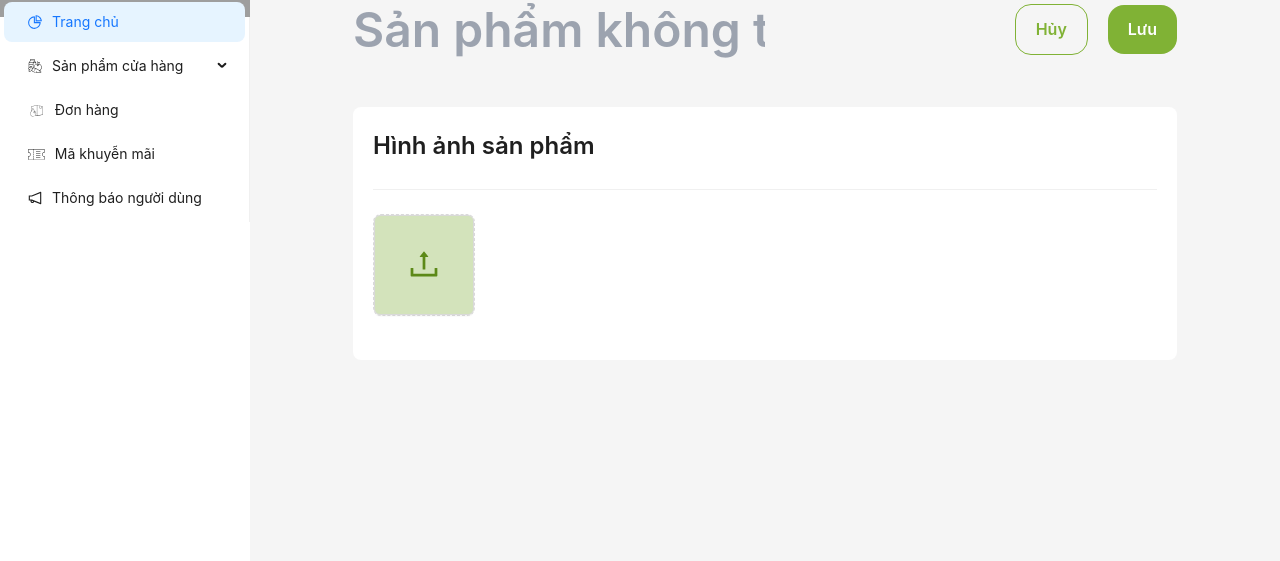
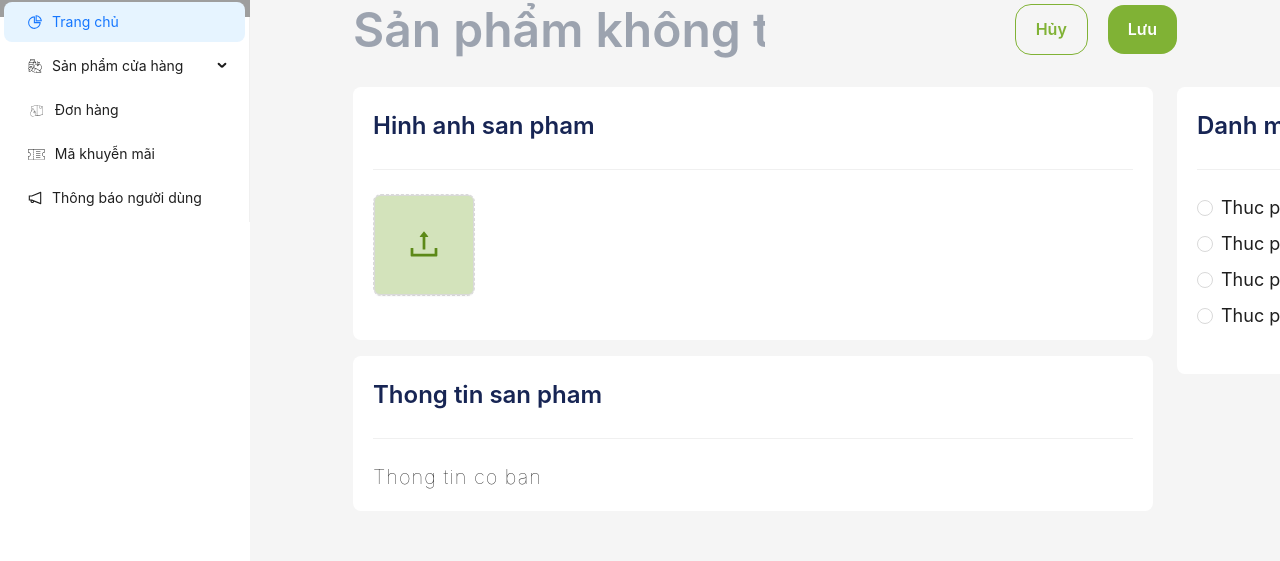
Before and after one commit to hiepfre3101/frontend_market, a React (Vite) app: page /manage/add-product in a window 1280 px wide. Shown: the part 152-713 px from the top of the page. Built offline with nearby package versions, Linux system fonts and the light colour scheme; grey boxes are pictures that could not be loaded.

Commit message:
ui add product #2

```diff
--- a/package.json
+++ b/package.json
@@ -13,6 +13,7 @@
     "@ant-design/icons": "^5.2.6",
     "@reduxjs/toolkit": "^1.9.5",
     "antd": "^5.9.0",
+    "axios": "^1.5.0",
     "react": "^18.2.0",
     "react-dom": "^18.2.0",
     "react-helmet": "^6.1.0",
--- a/src/pages/AdminPages/Product/AddProduct.tsx
+++ b/src/pages/AdminPages/Product/AddProduct.tsx
@@ -1,19 +1,40 @@
-import { Divider, Form } from 'antd';
+import { Form, Radio, Space } from 'antd';
 import { Helmet } from 'react-helmet';
 import { Link } from 'react-router-dom';
 import { InputProduct } from '../../../interfaces/product';
 import UploadButton from '../../../components/UploadButton/UploadButton';
 import { useState } from 'react';
 import { uploadImages } from '../../../api/upload';
+import BlockForm from './BlockForm';
+
+const fakeCategory = [
+   {
+      name: 'Thuc pham tuoi song',
+      value: '1'
+   },
+   {
+      name: 'Thuc pham tuoi song',
+      value: '2'
+   },
+   {
+      name: 'Thuc pham tuoi song',
+      value: '3'
+   },
+   {
+      name: 'Thuc pham tuoi song',
+      value: '4'
+   }
+];
 
 const AddProduct = () => {
    const [files, setFiles] = useState<File[]>([]);
+   const [categoryId, setCategoryId] = useState<string>();
    const [form] = Form.useForm();
    const handleGetFiles = (files: File[]) => {
       form.setFieldValue('images', files);
       setFiles(files);
    };
-   const handleSubmit = async (body: any) => {
+   const handleSubmit = async (body: InputProduct) => {
       try {
          const { data } = await uploadImages(files);
          const imagesUploaded = data.map((image) => image.url);
@@ -50,13 +71,13 @@ const AddProduct = () => {
                   </Form.Item>
                </div>
             </div>
-            <div className='bg-white mt-10 rounded-lg p-5'>
-               <p className='text-[1.5rem] font-semibold'>Hình ảnh sản phẩm</p>
-               <Divider />
+            <Space size={'large'} className='w-full !items-start mt-5'>
+               <Space direction='vertical' size={"middle"} className='min-w-[800px]'>
+                  <BlockForm  title='Hinh anh san pham'>
                      <Form.Item<InputProduct>
                         name='images'
                         hasFeedback
-                  rules={[{ required: true, message: 'Please choose images' }]}
+                        rules={[{ required: true, message: 'Hay chon anh' }]}
                      >
                         <UploadButton
                            maxCount={3}
@@ -66,7 +87,37 @@ const AddProduct = () => {
                            name='images'
                         />
                      </Form.Item>
-            </div>
+                  </BlockForm>
+                  <BlockForm title='Thong tin san pham'>
+                       <Space size={"middle"} direction='vertical'>
+                           <p className='text-xl font-thin tracking-wider'>Thong tin co ban</p>
+
+                       </Space>
+                  </BlockForm>
+               </Space>
+               <BlockForm title='Danh muc' className='min-w-[500px]'>
+                  <Form.Item<InputProduct>
+                     name='images'
+                     hasFeedback
+                     rules={[{ required: true, message: 'Hay chon danh muc' }]}
+                  >
+                     <Radio.Group
+                        onChange={(e) => {
+                           setCategoryId(e.target.value);
+                           form.setFieldValue('categoryId', e.target.value);
+                        }}
+                        value={categoryId}
+                        className='flex flex-col gap-2 items-start'
+                     >
+                        {fakeCategory.map((cate) => (
+                           <Radio name='categoryId' value={cate.value} className='!text-lg  '>
+                              {cate.name}
+                           </Radio>
+                        ))}
+                     </Radio.Group>
+                  </Form.Item>
+               </BlockForm>
+            </Space>
          </Form>
       </>
    );
--- /dev/null
+++ b/src/pages/AdminPages/Product/BlockForm.tsx
@@ -0,0 +1,20 @@
+import { Divider } from 'antd'
+import React from 'react'
+
+type Props = {
+    children:React.ReactElement,
+    title:string,
+    className?:string
+}
+
+const BlockForm = (props: Props) => {
+  return (
+<div className={`bg-white  rounded-lg p-5 ${props.className}`}>
+    <p className='text-[1.5rem] font-semibold text-blue-950'>{props.title}</p>
+    <Divider />
+       {props.children}
+ </div>
+  )
+}
+
+export default BlockForm
```
Also changed, not shown: 1 other file (tests, documents, lock files or other folders). Lines whose indentation alone changed are shown as unchanged.
